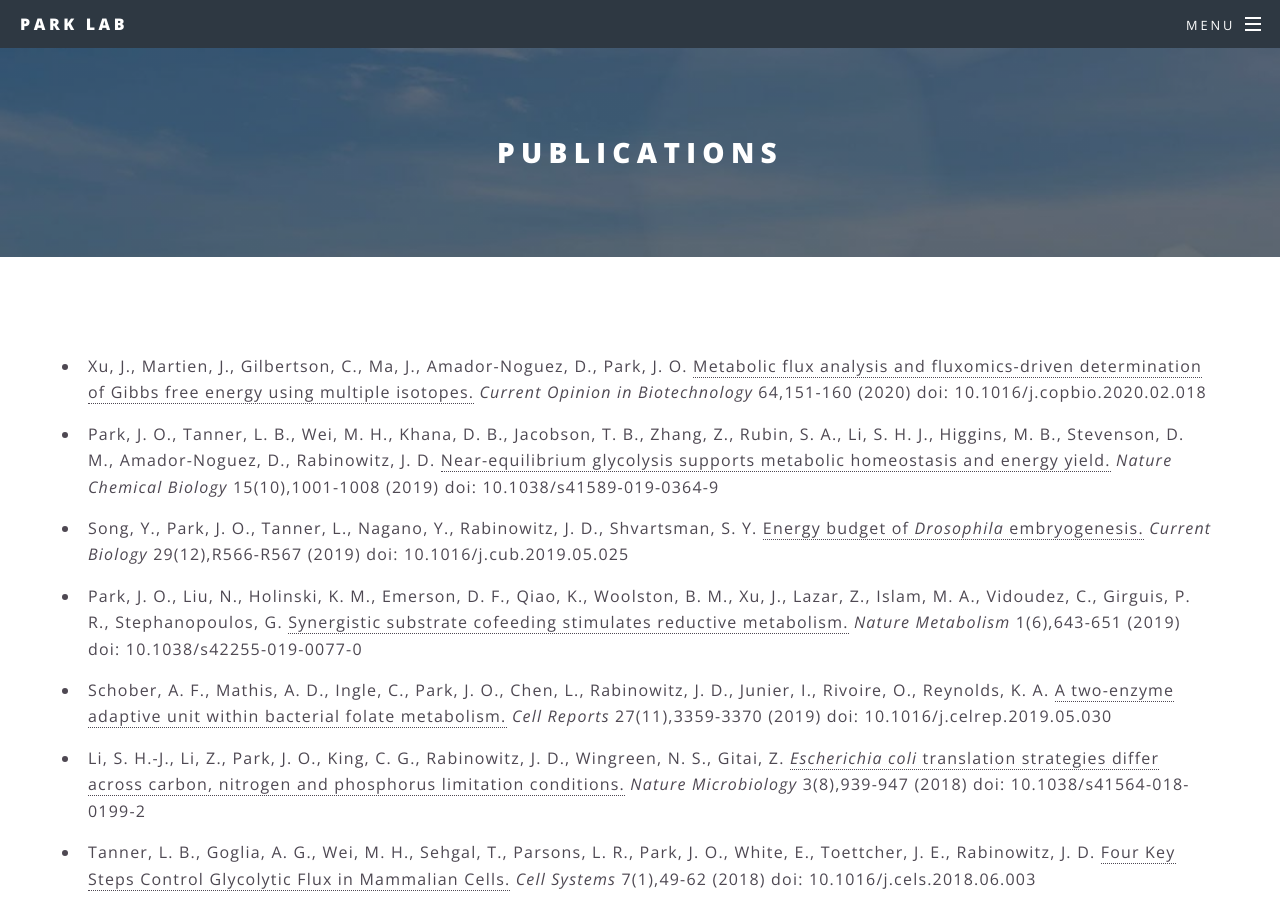
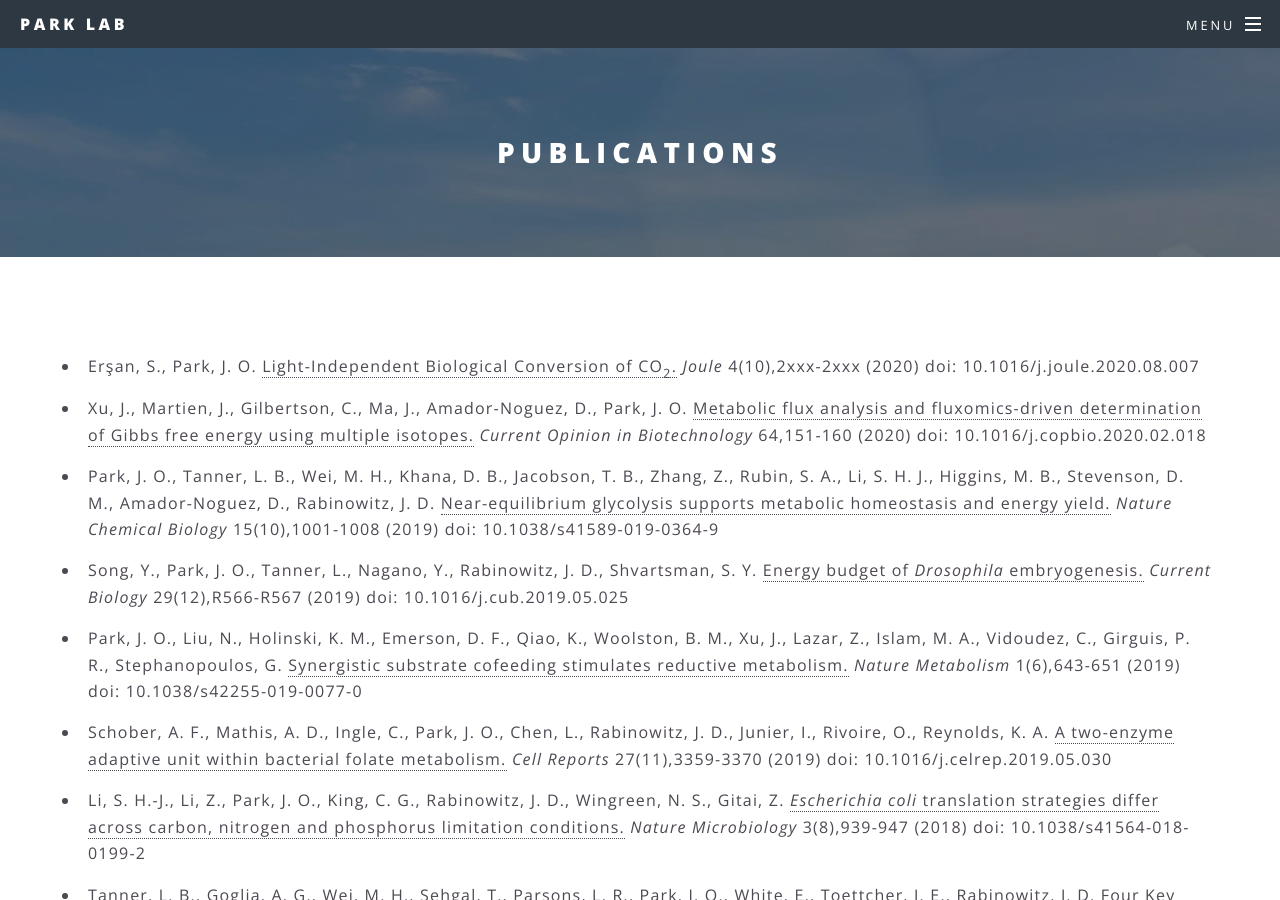
Before and after one commit to jopark/jopark.github.io, a Jekyll site: the page built from publications.html, in a window 1280 px wide and 900 px high. Built offline with Jekyll 4.4.1, drawn with Linux system fonts in a browser that asks for light colours.

```diff
--- a/publications.html
+++ b/publications.html
@@ -4,13 +4,14 @@ title: Publications
 ---
 
 <ul class="ul2">
-<li>Xu, J., Martien, J., Gilbertson, C., Ma, J., Amador-Noguez, D., Park, J. O.  <a href="https://authors.elsevier.com/c/1avTU3PtAUwuT3" onclick="trackOutboundLink('https://authors.elsevier.com/c/1avTU3PtAUwuT3'); return false;">Metabolic flux analysis and fluxomics-driven determination of Gibbs free energy using multiple isotopes.</a> <i>Current Opinion in Biotechnology</i> 64,151-160 (2020) doi: 10.1016/j.copbio.2020.02.018</li>
+<li>Erşan, S., Park, J. O.  <a href="https://www.cell.com/joule/fulltext/S2542-4351(20)30388-3" onclick="trackOutboundLink('https://www.cell.com/joule/fulltext/S2542-4351(20)30388-3'); return false;">Light-Independent Biological Conversion of CO<sub>2</sub>.</a> <i>Joule</i> 4(10),2xxx-2xxx (2020) doi: 10.1016/j.joule.2020.08.007</li>
+<li>Xu, J., Martien, J., Gilbertson, C., Ma, J., Amador-Noguez, D., Park, J. O.  <a href="https://www.sciencedirect.com/science/article/abs/pii/S0958166920300355" onclick="trackOutboundLink('https://www.sciencedirect.com/science/article/abs/pii/S0958166920300355'); return false;">Metabolic flux analysis and fluxomics-driven determination of Gibbs free energy using multiple isotopes.</a> <i>Current Opinion in Biotechnology</i> 64,151-160 (2020) doi: 10.1016/j.copbio.2020.02.018</li>
 <li>Park, J. O., Tanner, L. B., Wei, M. H., Khana, D. B., Jacobson, T. B., Zhang, Z., Rubin, S. A., Li, S. H. J., Higgins, M. B., Stevenson, D. M., Amador-Noguez, D., Rabinowitz, J. D.  <a href="https://doi.org/10.1038/s41589-019-0364-9" onclick="trackOutboundLink('https://doi.org/10.1038/s41589-019-0364-9'); return false;">Near-equilibrium glycolysis supports metabolic homeostasis and energy yield.</a> <i>Nature Chemical Biology</i> 15(10),1001-1008 (2019) doi: 10.1038/s41589-019-0364-9</li>
-<li>Song, Y., Park, J. O., Tanner, L., Nagano, Y., Rabinowitz, J. D., Shvartsman, S. Y.  <a href="https://doi.org/10.1016/j.cub.2019.05.025" onclick="trackOutboundLink('https://doi.org/10.1016/j.cub.2019.05.025'); return false;">Energy budget of <i>Drosophila</i> embryogenesis.</a> <i>Current Biology</i> 29(12),R566-R567 (2019) doi: 10.1016/j.cub.2019.05.025</li>
+<li>Song, Y., Park, J. O., Tanner, L., Nagano, Y., Rabinowitz, J. D., Shvartsman, S. Y.  <a href="https://www.sciencedirect.com/science/article/pii/S0960982219305603" onclick="trackOutboundLink('https://www.sciencedirect.com/science/article/pii/S0960982219305603'); return false;">Energy budget of <i>Drosophila</i> embryogenesis.</a> <i>Current Biology</i> 29(12),R566-R567 (2019) doi: 10.1016/j.cub.2019.05.025</li>
 <li>Park, J. O., Liu, N., Holinski, K. M., Emerson, D. F., Qiao, K., Woolston, B. M., Xu, J., Lazar, Z., Islam, M. A., Vidoudez, C., Girguis, P. R., Stephanopoulos, G.  <a href="https://rdcu.be/bVaq6" onclick="trackOutboundLink('https://rdcu.be/bVaq6'); return false;">Synergistic substrate cofeeding stimulates reductive metabolism.</a> <i>Nature Metabolism</i> 1(6),643-651 (2019) doi: 10.1038/s42255-019-0077-0</li>
-<li>Schober, A. F., Mathis, A. D., Ingle, C., Park, J. O., Chen, L., Rabinowitz, J. D., Junier, I., Rivoire, O., Reynolds, K. A.  <a href="https://doi.org/10.1016/j.celrep.2019.05.030" onclick="trackOutboundLink('https://doi.org/10.1016/j.celrep.2019.05.030'); return false;">A two-enzyme adaptive unit within bacterial folate metabolism.</a> <i>Cell Reports</i> 27(11),3359-3370 (2019) doi: 10.1016/j.celrep.2019.05.030</li>
+<li>Schober, A. F., Mathis, A. D., Ingle, C., Park, J. O., Chen, L., Rabinowitz, J. D., Junier, I., Rivoire, O., Reynolds, K. A.  <a href="https://www.sciencedirect.com/science/article/pii/S2211124719306503" onclick="trackOutboundLink('https://www.sciencedirect.com/science/article/pii/S2211124719306503'); return false;">A two-enzyme adaptive unit within bacterial folate metabolism.</a> <i>Cell Reports</i> 27(11),3359-3370 (2019) doi: 10.1016/j.celrep.2019.05.030</li>
 <li>Li, S. H.-J., Li, Z., Park, J. O., King, C. G., Rabinowitz, J. D., Wingreen, N. S., Gitai, Z.  <a href="https://doi.org/10.1038/s41564-018-0199-2" onclick="trackOutboundLink('https://doi.org/10.1038/s41564-018-0199-2'); return false;"><i>Escherichia coli</i> translation strategies differ across carbon, nitrogen and phosphorus limitation conditions.</a> <i>Nature Microbiology</i> 3(8),939-947 (2018) doi: 10.1038/s41564-018-0199-2</li>
-<li>Tanner, L. B., Goglia, A. G., Wei, M. H., Sehgal, T., Parsons, L. R., Park, J. O., White, E., Toettcher, J. E., Rabinowitz, J. D.  <a href="https://doi.org/10.1016/j.cels.2018.06.003" onclick="trackOutboundLink('https://doi.org/10.1016/j.cels.2018.06.003'); return false;">Four Key Steps Control Glycolytic Flux in Mammalian Cells.</a> <i>Cell Systems</i> 7(1),49-62 (2018) doi: 10.1016/j.cels.2018.06.003</li>
+<li>Tanner, L. B., Goglia, A. G., Wei, M. H., Sehgal, T., Parsons, L. R., Park, J. O., White, E., Toettcher, J. E., Rabinowitz, J. D.  <a href="https://www.sciencedirect.com/science/article/pii/S2405471218302436" onclick="trackOutboundLink('https://www.sciencedirect.com/science/article/pii/S2405471218302436'); return false;">Four Key Steps Control Glycolytic Flux in Mammalian Cells.</a> <i>Cell Systems</i> 7(1),49-62 (2018) doi: 10.1016/j.cels.2018.06.003</li>
 <li>Miller, R. A., Shi, Y., Lu, W., Pirman, D. A., Jatkar, A., Blatnik, M., Wu, H., Cardenas, C., Wan, M., Foskett, J. K., Park, J. O., Zhang, Y., Holland, W. L., Rabinowitz, J. D., Birnbaum, M. J.  <a href="https://www.nature.com/articles/nm.4514" onclick="trackOutboundLink('https://www.nature.com/articles/nm.4514'); return false;">Targeting hepatic glutaminase activity to ameliorate hyperglycemia.</a> <i>Nature Medicine</i> 24(4),518-524 (2018) doi: 10.1038/nm.4514</li>
 <li>Song, Y., Marmion, R. A., Park, J. O., Biswas, D., Rabinowitz, J. D., Shvartsman, S. Y.  <a href="http://www.cell.com/developmental-cell/fulltext/S1534-5807(17)30501-4" onclick="trackOutboundLink('http://www.cell.com/developmental-cell/fulltext/S1534-5807(17)30501-4'); return false;">Dynamic control of dNTP synthesis in early embryos.</a> <i>Developmental Cell</i> 42(3),1-8 (2017) doi: 10.1016/j.devcel.2017.06.013</li>
 <li>Schober, A. F., Ingle, C., Park, J. O., Chen, L., Rabinowitz, J. D., Junier, I., Rivoire. O., Reynolds, K. A.  <a href="http://www.biorxiv.org/content/early/2017/03/23/120006" onclick="trackOutboundLink('http://www.biorxiv.org/content/early/2017/03/23/120006'); return false;">An evolutionary module in central metabolism.</a> <i>bioRxiv</i> (2017)</li>
@@ -26,3 +27,13 @@ title: Publications
 </ul>
 
 <hr />
+
+<section>
+	<h3>Cover Art</h3>
+	<div class="box alt">
+		<div class="row uniform 50%">
+			<div class="4u"><span class="image fit"><a href="https://www.nature.com/nchembio/volumes/15/issues/10"><img src="images/art/ncb_oct19.png" alt="" /></a></span></div>
+			<div class="4u"><span class="image fit"><a href="https://www.sciencedirect.com/journal/developmental-cell/vol/42/issue/3"><img src="images/art/devcell_aug17.jpg" alt="" /></a></span></div>
+		</div>
+	</div>
+</section>
```
Also changed, not shown: biography.html (+19 -7 lines), members.html (+50 -21 lines), resources.html (added, +17 -0 lines), Gemfile.lock, images/art/devcell_aug17.jpg (added), images/art/ncb_oct19.jpg (added), images/art/ncb_oct19.png (added), images/logos/BioPACIFIC.png (added), images/logos/BioPACIFIC.svg (added), images/logos/MIC.gif (added), images/logos/MIC.jpg (added), images/logos/MetabolomicsCenter.png (added), images/logos/Samueli.png (added), images/ppl/sd.jpg (added), 1 other file.
